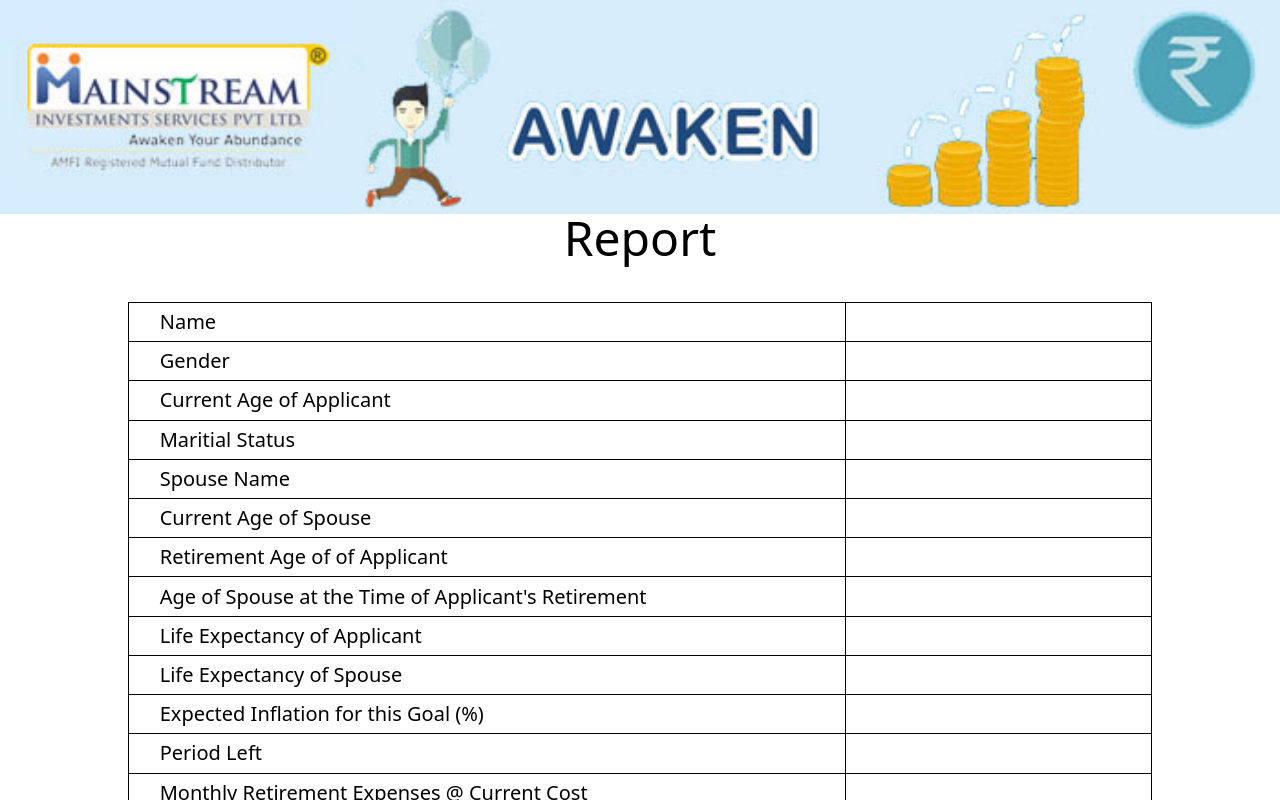
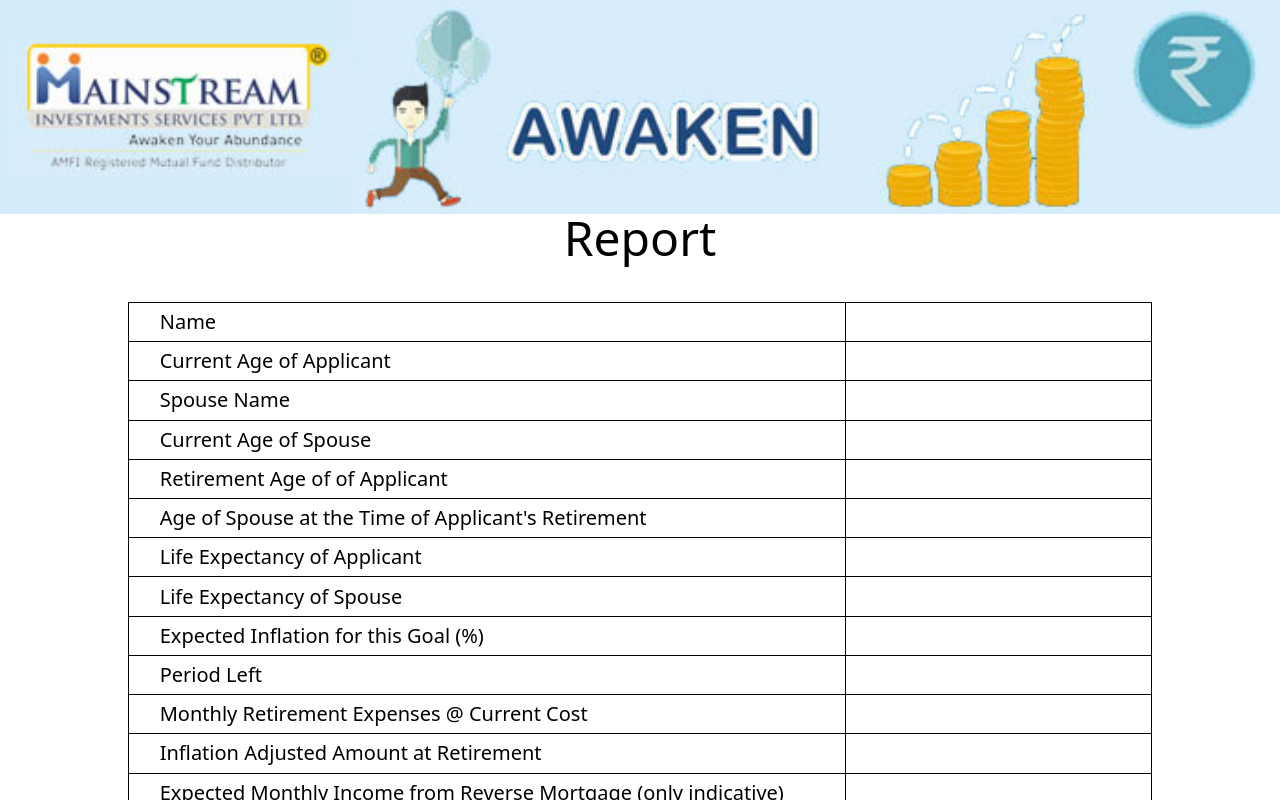
Before and after one commit to varanasisainarayana/Awaken, a React (Create React App) app: page / in a window 1280 px wide. Shown: the top 800 px of the page. Built offline with nearby package versions, Linux system fonts and the light colour scheme.

Commit message:
commented gender and mertial

```diff
--- a/src/App.js
+++ b/src/App.js
@@ -72,18 +72,18 @@
         <h1 className='text-black text-xl w-[70%] border border-black px-[3%] py-[0.5%] border-b-0 border-r-0'>Name</h1>
         <h1 className='text-black text-xl w-[30%] border border-black px-[2%] py-[0.5%] border-b-0 font-medium'>{name}</h1>
       </div>
-      <div className='flex flex-row justify-between w-full'>
+      {/* <div className='flex flex-row justify-between w-full'>
         <h1 className='text-black text-xl w-[70%] border border-black px-[3%] py-[0.5%] border-b-0 border-r-0'>Gender</h1>
           <h1 className='text-black text-xl w-[30%] border border-black px-[2%] py-[0.5%] border-b-0 font-medium'> { gender }</h1>
-      </div>
+      </div> */}
       <div className='flex flex-row justify-between w-full'>
         <h1 className='text-black text-xl w-[70%] border border-black px-[3%] py-[0.5%] border-b-0 border-r-0'>Current Age of Applicant</h1>
         <h1 className='text-black text-xl w-[30%] border border-black px-[2%] py-[0.5%] border-b-0 font-medium'> {age}</h1>
       </div>
-      <div className='flex flex-row justify-between w-full'>
+      {/* <div className='flex flex-row justify-between w-full'>
         <h1 className='text-black text-xl w-[70%] border border-black px-[3%] py-[0.5%] border-b-0 border-r-0'>Maritial Status</h1>
         <h1 className='text-black text-xl w-[30%] border border-black px-[2%] py-[0.5%] border-b-0 font-medium'> {maritialstatus}</h1>
-      </div>
+      </div> */}
       <div className='flex flex-row justify-between w-full'>
         <h1 className='text-black text-xl w-[70%] border border-black px-[3%] py-[0.5%] border-b-0 border-r-0'>Spouse Name</h1>
         <h1 className='text-black text-xl w-[30%] border border-black px-[2%] py-[0.5%] border-b-0 font-medium'> {spouseName}</h1>
```
